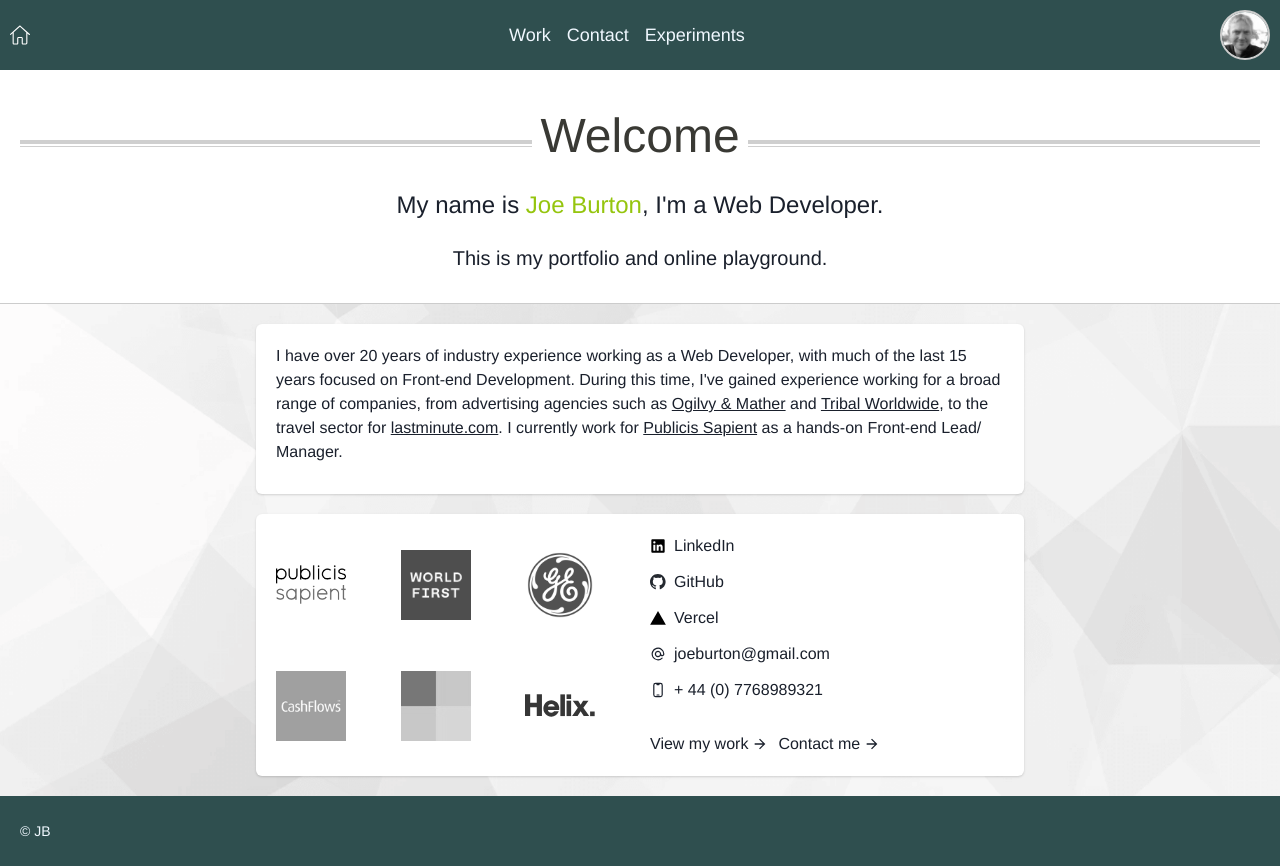
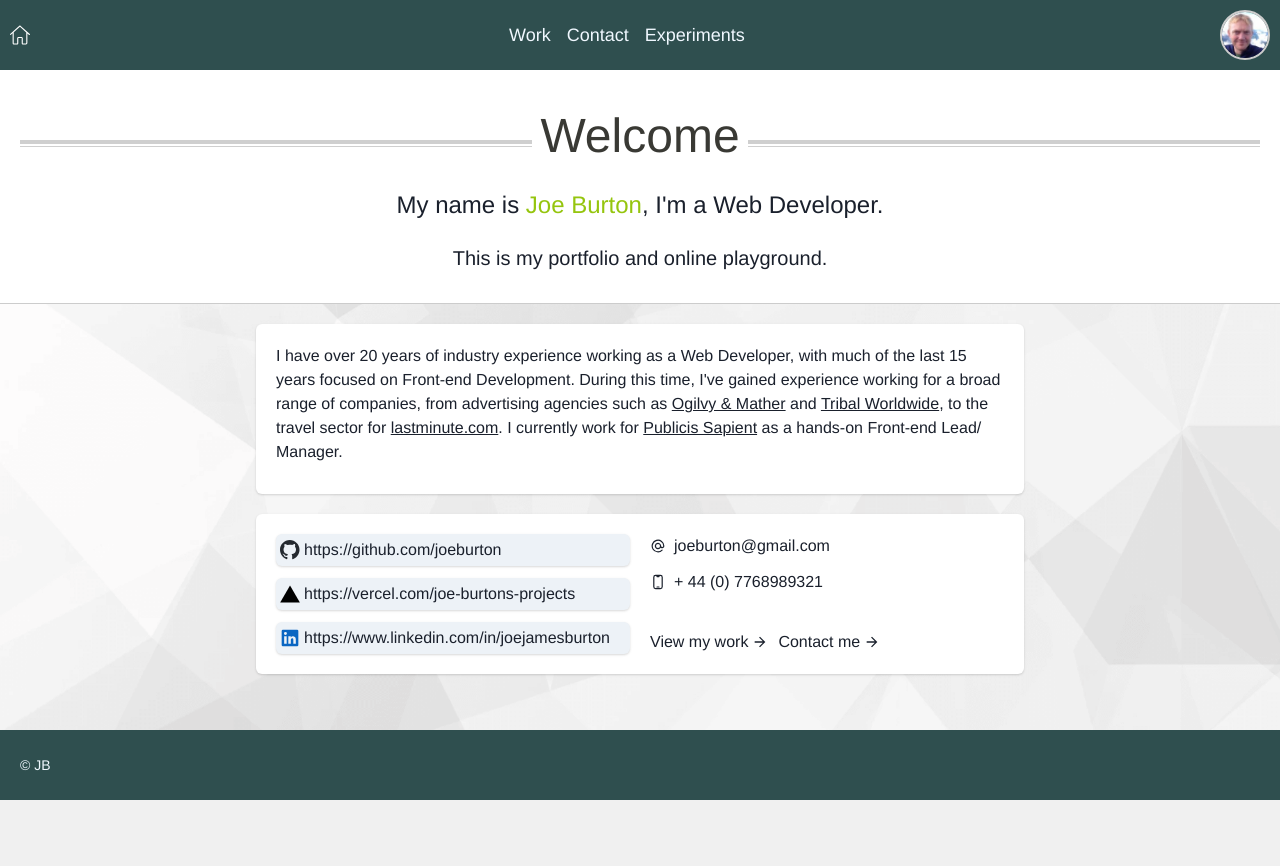
Before and after one commit to joeburton/portfolio-saturn, a React (Vite) app: page / in a window 1280 px wide. After the commit the page ends 800 px from the top, so only its background shows below. Built offline with nearby package versions, Linux system fonts and the light colour scheme.

Commit message:
adjusting splash page layout

```diff
--- a/src/components/CustomIcons/LinkedIn.tsx
+++ b/src/components/CustomIcons/LinkedIn.tsx
@@ -4,8 +4,12 @@
 export const LinkedIn = createIcon({
   displayName: "LinkedIn",
   viewBox: "0 0 24 24",
+
   // path can also be an array of elements, if you have multiple paths, lines, shapes, etc.
   path: (
-    <path d='M20.5 2h-17A1.5 1.5 0 002 3.5v17A1.5 1.5 0 003.5 22h17a1.5 1.5 0 001.5-1.5v-17A1.5 1.5 0 0020.5 2zM8 19H5v-9h3zM6.5 8.25A1.75 1.75 0 118.3 6.5a1.78 1.78 0 01-1.8 1.75zM19 19h-3v-4.74c0-1.42-.6-1.93-1.38-1.93A1.74 1.74 0 0013 14.19a.66.66 0 000 .14V19h-3v-9h2.9v1.3a3.11 3.11 0 012.7-1.4c1.55 0 3.36.86 3.36 3.66z'></path>
+    <path
+      fill='#0a66c2'
+      d='M20.5 2h-17A1.5 1.5 0 002 3.5v17A1.5 1.5 0 003.5 22h17a1.5 1.5 0 001.5-1.5v-17A1.5 1.5 0 0020.5 2zM8 19H5v-9h3zM6.5 8.25A1.75 1.75 0 118.3 6.5a1.78 1.78 0 01-1.8 1.75zM19 19h-3v-4.74c0-1.42-.6-1.93-1.38-1.93A1.74 1.74 0 0013 14.19a.66.66 0 000 .14V19h-3v-9h2.9v1.3a3.11 3.11 0 012.7-1.4c1.55 0 3.36.86 3.36 3.66z'
+    ></path>
   ),
 });
--- a/src/css/main.css
+++ b/src/css/main.css
@@ -14,10 +14,6 @@
   flex-shrink: 0;
 }
 
-img {
+img:hover {
   filter: grayscale(1);
 }
-
-img:hover {
-  filter: grayscale(0);
-}
--- a/src/routes/exp/index.tsx
+++ b/src/routes/exp/index.tsx
@@ -125,7 +125,7 @@
                           take a look at my LinkedIn profile.
                         </Text>
                         <Link
-                          href='https://www.linkedin.com/in/joeburton1979'
+                          href='https://www.linkedin.com/in/joejamesburton'
                           isExternal
                         >
                           <Text>
@@ -135,7 +135,7 @@
                               height='20px'
                               mr='4px'
                             />
-                            https://www.linkedin.com/in/joeburton1979
+                            https://www.linkedin.com/in/joejamesburton
                           </Text>
                         </Link>
                       </Card>
--- a/src/routes/splash/index.tsx
+++ b/src/routes/splash/index.tsx
@@ -84,46 +84,62 @@
           </Card>
           <Card variant='elevated' mt='20px'>
             <CardBody>
-              <SimpleGrid columns={[1, 2, 2, 2]} spacing={5}>
-                <SimpleGrid
-                  columns={3}
-                  spacing={5}
-                  justifyContent='center'
-                  alignItems='center'
-                >
-                  <Image
-                    src={getImageUrl("/assets/logos/", "publicissapient.png")}
-                    alt='Publicis Sapient'
-                    maxWidth='70px'
-                  />
-                  <Image
-                    src={getImageUrl("/assets/logos/", "worldfirst.png")}
-                    alt='World First'
-                    maxWidth='70px'
-                  />
-                  <Image
-                    src={getImageUrl("/assets/logos/", "ge.png")}
-                    alt='General Electric'
-                    maxWidth='70px'
-                  />
-                  <Image
-                    src={getImageUrl("/assets/logos/", "cashflows.png")}
-                    alt='Cash Flows'
-                    maxWidth='70px'
-                  />
-                  <Image
-                    src={getImageUrl("/assets/logos/", "tribal-worldwide.jpeg")}
-                    alt='Tribal Worldwide'
-                    maxWidth='70px'
-                  />
-                  <Image
-                    src={getImageUrl("/assets/logos/", "helix.svg")}
-                    alt='Helix.'
-                    maxWidth='70px'
-                  />
-                </SimpleGrid>
+              <SimpleGrid columns={[1, 1, 2, 2]} spacing={5}>
+                <ul className={styles.customList}>
+                  <li>
+                    <Card variant='filled' p='1'>
+                      <Link href='https://github.com/joeburton' isExternal>
+                        <Text>
+                          <Icon
+                            as={GitHubMark}
+                            width='20px'
+                            height='20px'
+                            mr='4px'
+                          />
+                          https://github.com/joeburton
+                        </Text>
+                      </Link>
+                    </Card>
+                  </li>
+                  <li>
+                    <Card variant='filled' p='1'>
+                      <Link
+                        href='https://vercel.com/joe-burtons-projects'
+                        isExternal
+                      >
+                        <Text>
+                          <Icon
+                            as={Vercel}
+                            width='20px'
+                            height='20px'
+                            mr='4px'
+                          />
+                          https://vercel.com/joe-burtons-projects
+                        </Text>
+                      </Link>
+                    </Card>
+                  </li>
+                  <li>
+                    <Card variant='filled' p='1'>
+                      <Link
+                        href='https://www.linkedin.com/in/joejamesburton'
+                        isExternal
+                      >
+                        <Text>
+                          <Icon
+                            as={LinkedIn}
+                            width='20px'
+                            height='20px'
+                            mr='4px'
+                          />
+                          https://www.linkedin.com/in/joejamesburton
+                        </Text>
+                      </Link>
+                    </Card>
+                  </li>
+                </ul>
                 <SimpleGrid columns={1}>
-                  <Show below='sm'>
+                  <Show below='md'>
                     <Divider
                       orientation='horizontal'
                       m='10px 0 15px 0'
@@ -131,30 +147,6 @@
                     />
                   </Show>
                   <List spacing={3} mb='10px'>
-                    <ListItem>
-                      <ListIcon as={LinkedIn} color='green.500' />
-                      <Link
-                        href='https://www.linkedin.com/in/joeburton1979'
-                        isExternal
-                      >
-                        LinkedIn
-                      </Link>
-                    </ListItem>
-                    <ListItem>
-                      <ListIcon as={GitHubMark} />
-                      <Link href='https://github.com/joeburton' isExternal>
-                        GitHub
-                      </Link>
-                    </ListItem>
-                    <ListItem>
-                      <ListIcon as={Vercel} />
-                      <Link
-                        href='https://vercel.com/joe-burtons-projects'
-                        isExternal
-                      >
-                        Vercel
-                      </Link>
-                    </ListItem>
                     <ListItem>
                       <ListIcon as={HiMiniAtSymbol} />
                       <Link href='mailto:joeburton@gmail.com'>
--- a/src/routes/splash/splash.module.css
+++ b/src/routes/splash/splash.module.css
@@ -1,3 +1,19 @@
 .splashPage {
   padding: 20px;
 }
+
+.customList li {
+  padding-bottom: 4px;
+  margin-bottom: 8px;
+}
+
+.customList li:last-child {
+  margin-bottom: 0;
+  padding-bottom: 0;
+}
+
+.customList li p {
+  display: flex;
+  align-items: center;
+  word-break: break-all;
+}
```
